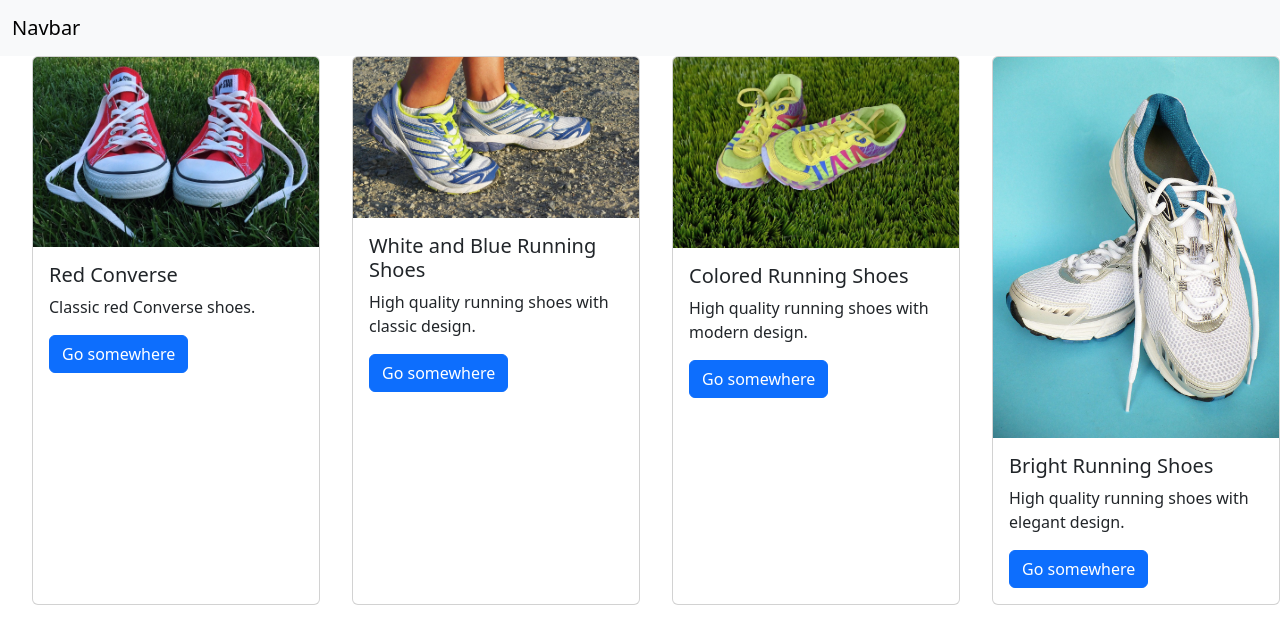
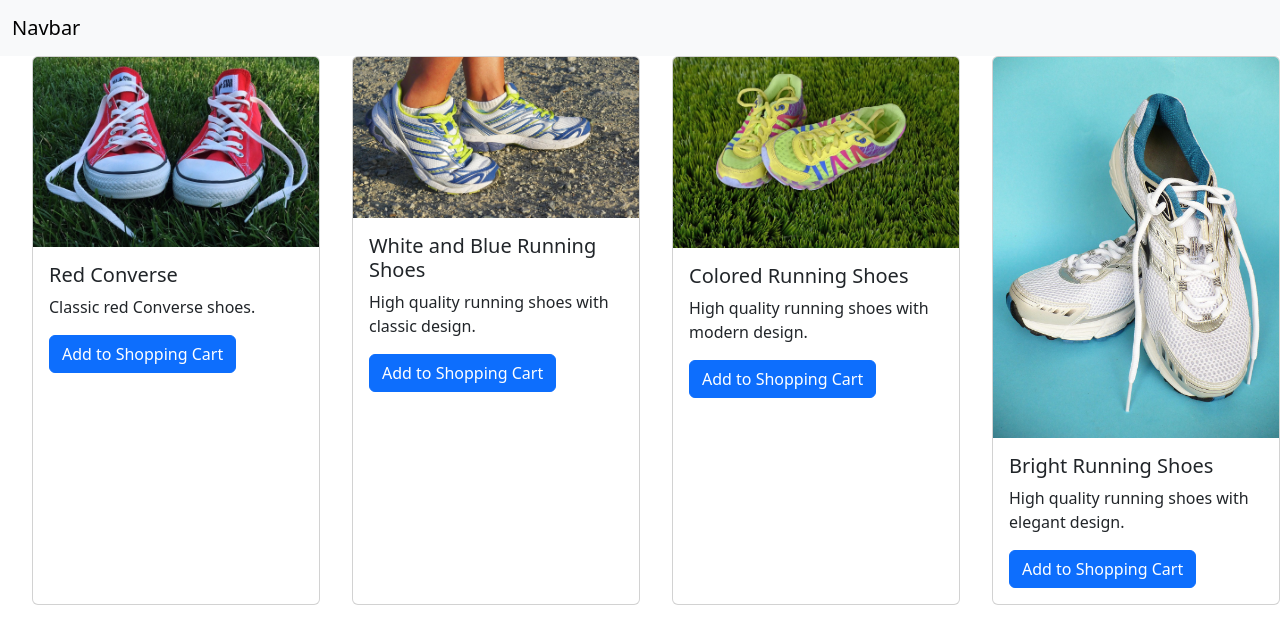
Before and after one commit to anitagasteiner/mini-shop, a React (Create React App) app: page / in a window 1280 px wide. Shown: the top 644 px of the page. Built offline with nearby package versions, Linux system fonts and the light colour scheme.

Commit message:
add items to shopping cart: function prepared

```diff
--- a/src/app.jsx
+++ b/src/app.jsx
@@ -5,18 +5,32 @@ import ShoppingCart from './components/shopping-cart';
 import "./app.css";
 
 class App extends Component {
-    state = {  }
+    state = {
+        items: []
+     }
+
+    addItem = (amount, name, price) => {
+        let currentItems = this.state.items;
+        currentItems.push({
+            amount,
+            name,
+            price,
+        });
+        this.setState({items: currentItems});
+        console.log(this.state);
+    }
+
     render() {
         return <React.Fragment>
                 <Navbar/>
                 <div className="main-container">
                     <div className="product-container">
-                        <Product title="Red Converse" img="converse-red" alt="Red Converse" description="Classic red Converse shoes."/>
-                        <Product title="White and Blue Running Shoes" img="running-shoes-blue" alt="White and Blue Running Shoes" description="High quality running shoes with classic design."/>
-                        <Product title="Colored Running Shoes" img="running-shoes-colored" alt="Colored Runnung Shoes" description="High quality running shoes with modern design."/>
-                        <Product title="Bright Running Shoes" img="running-shoes-bright" alt="Bright Running Shoes" description="High quality running shoes with elegant design."/>
-                        <Product title="Converse Heroes" img="shoes-heroes" alt="Converse with Comic Heroes" description="Converse shoes with comic heroes design."/>
-                        <Product title="Sneakers" img="sneakers" alt="Blue and Beige Sneakers" description="Elegant sneakers in dark blue and beige."/>
+                        <Product onAdd={() => this.addItem(1, "Red Converse", 59.99)} title="Red Converse" img="converse-red" alt="Red Converse" description="Classic red Converse shoes."/>
+                        <Product onAdd={() => this.addItem(1, "White and Blue Running Shoes", 86.95)} title="White and Blue Running Shoes" img="running-shoes-blue" alt="White and Blue Running Shoes" description="High quality running shoes with classic design."/>
+                        <Product onAdd={() => this.addItem(1, "Colored Running Shoes", 119.95)} title="Colored Running Shoes" img="running-shoes-colored" alt="Colored Runnung Shoes" description="High quality running shoes with modern design."/>
+                        <Product onAdd={() => this.addItem(1, "Bright Running Shoes", 94.95)} title="Bright Running Shoes" img="running-shoes-bright" alt="Bright Running Shoes" description="High quality running shoes with elegant design."/>
+                        <Product onAdd={() => this.addItem(1, "Converse Heroes", 64.99)} title="Converse Heroes" img="shoes-heroes" alt="Converse with Comic Heroes" description="Converse shoes with comic heroes design."/>
+                        <Product onAdd={() => this.addItem(1, "Sneakers", 75.99)} title="Sneakers" img="sneakers" alt="Blue and Beige Sneakers" description="Elegant sneakers in dark blue and beige."/>
                     </div>
                     <ShoppingCart/>
                 </div>
--- a/src/components/product.jsx
+++ b/src/components/product.jsx
@@ -8,7 +8,7 @@ class Product extends Component {
                     <div className="card-body">
                         <h5 className="card-title">{this.props.title}</h5>
                         <p className="card-text">{this.props.description}</p>
-                        <a href="/" className="btn btn-primary">Go somewhere</a>
+                        <button onClick={this.props.onAdd} className="btn btn-primary">Add to Shopping Cart</button>
                     </div>
                 </div>;
     }
```
